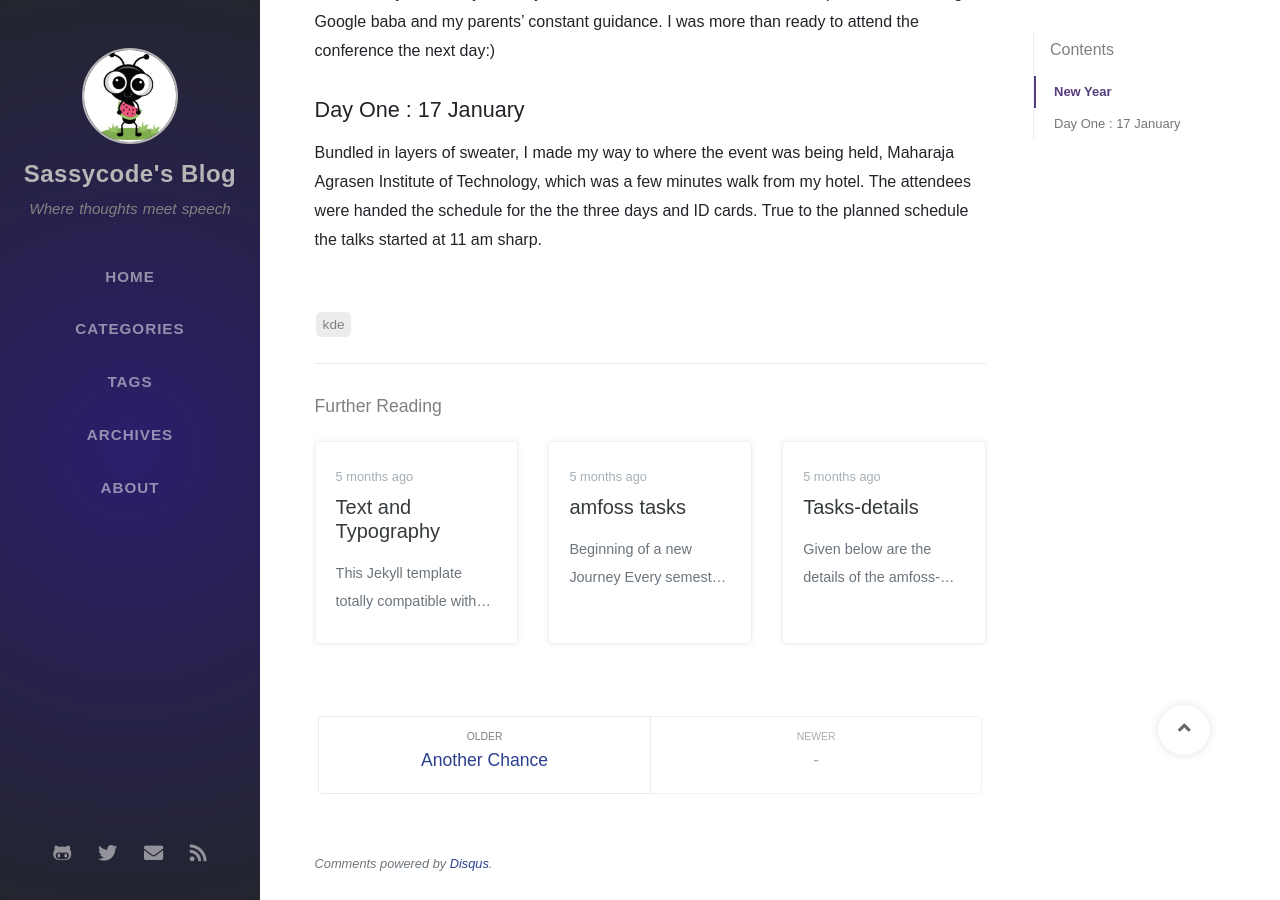
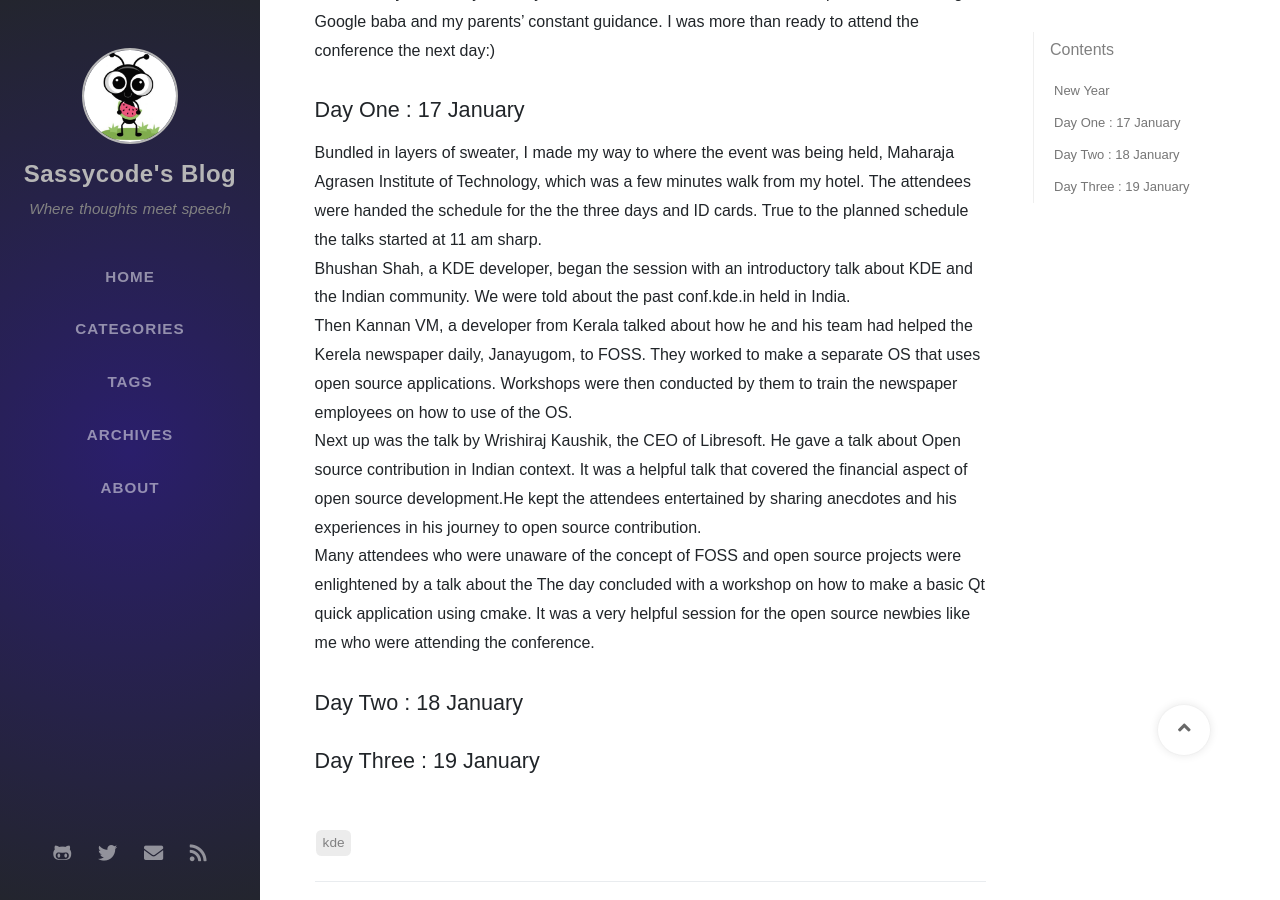
Before and after one commit to sash2501/Blog, a Jekyll site: the page built from _posts/2020-01-21-my-first-conference.md, in a window 1280 px wide and 900 px high, scrolled down 479 px. Built offline with Jekyll 4.4.1, drawn with Linux system fonts in a browser that asks for light colours; nearby versions of some CDN libraries; some web fonts are replaced; comment, search, counter and statistics services are not loaded.

Commit message:
Update 2020-01-21-my-first-conference.md

```diff
--- a/_posts/2020-01-21-my-first-conference.md
+++ b/_posts/2020-01-21-my-first-conference.md
@@ -13,3 +13,16 @@
 Bundled in layers of sweater, I made my way to where the event was being held, Maharaja Agrasen Institute of Technology, which was a few minutes walk from my hotel. The attendees were handed the schedule for the the three days and ID cards.
 True to the planned schedule the talks started at 11 am sharp.
 <br>
+Bhushan Shah, a KDE developer, began the session with an introductory talk about KDE and the Indian community. We were told about the past conf.kde.in held in India.
+<br>
+Then Kannan VM, a developer from Kerala talked about how he and his team had helped the Kerela newspaper daily, Janayugom, to FOSS. They worked to make a separate OS that uses open source applications. Workshops were then conducted by them to train the newspaper employees on how to use of the OS.
+<br>
+Next up was the talk by Wrishiraj Kaushik, the CEO of Libresoft. He gave a talk about Open source contribution in Indian context. It was a helpful talk that covered the financial aspect of open source development.He kept the attendees entertained by sharing anecdotes and his experiences in his journey to open source contribution.
+<br>
+Many attendees who were unaware of the concept of FOSS and open source projects were enlightened by a talk about the
+The day concluded with a workshop on how to make a basic Qt quick application using cmake. It was a very helpful session for the open source newbies like me who were attending the conference.
+
+## Day Two : 18 January
+
+
+## Day Three : 19 January
```
